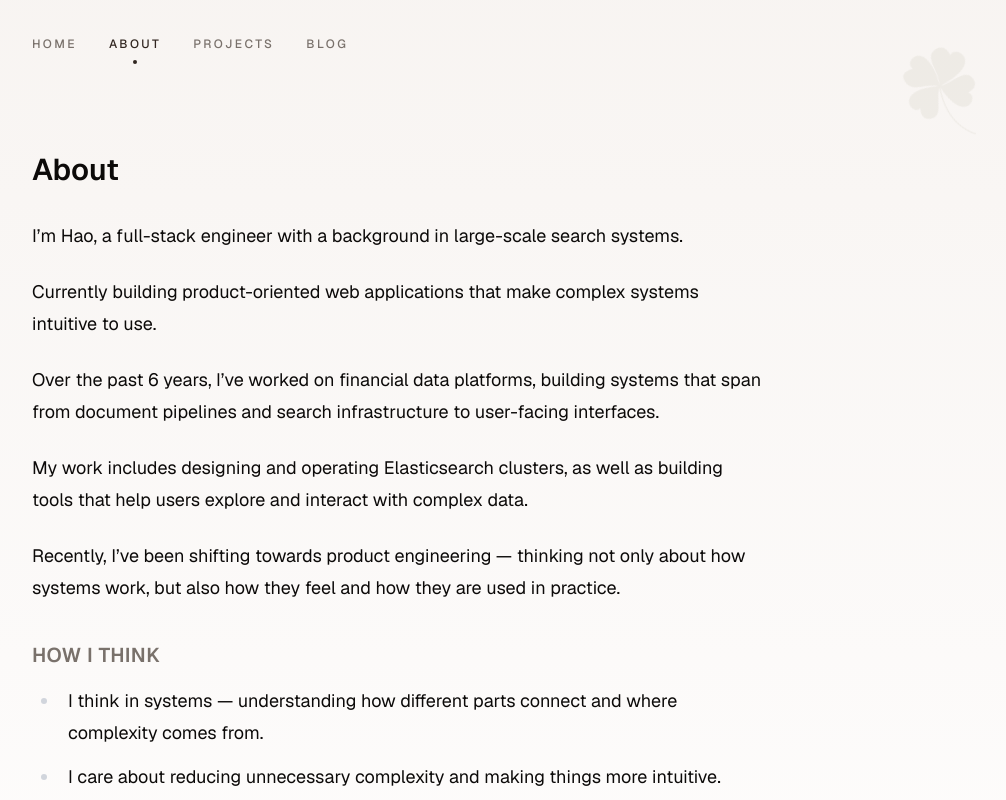
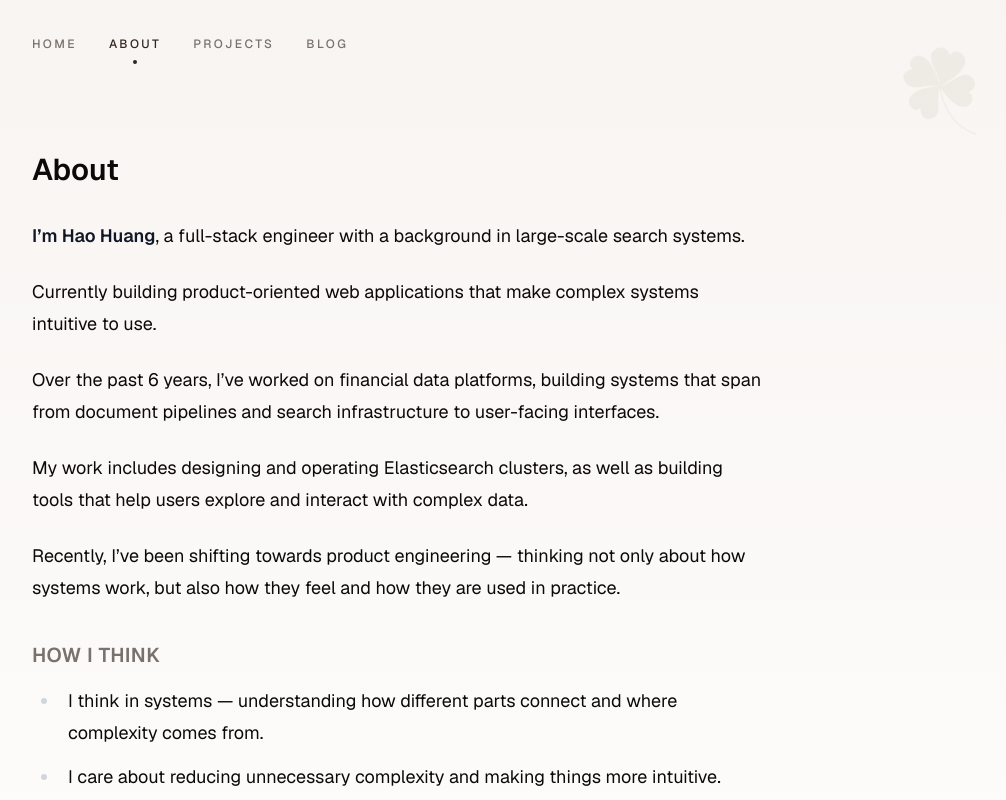
Before and after one commit to coolKIH/hao-portfolio, a Next.js app: page /about in a window 1280 px wide. Shown: the top 800 px of the page, without its empty margins (240-1246 px from the left). Built offline with nearby package versions, Linux system fonts and the light colour scheme.

Commit message:
refactor(about): display full name in About page
- Update intro paragraph to include full name "Hao Huang" with <strong> emphasis

```diff
--- a/src/app/about/page.tsx
+++ b/src/app/about/page.tsx
@@ -15,7 +15,7 @@ export default function About() {
                 {/* Intro */}
                 <section className="space-y-3">
                     <p>
-                        I&rsquo;m Hao, a full-stack engineer with a background in large-scale search systems.
+                        <strong>I&rsquo;m Hao Huang</strong>, a full-stack engineer with a background in large-scale search systems.
                     </p>
                     <p>
                         Currently building product-oriented web applications that make complex systems intuitive to use.
```
